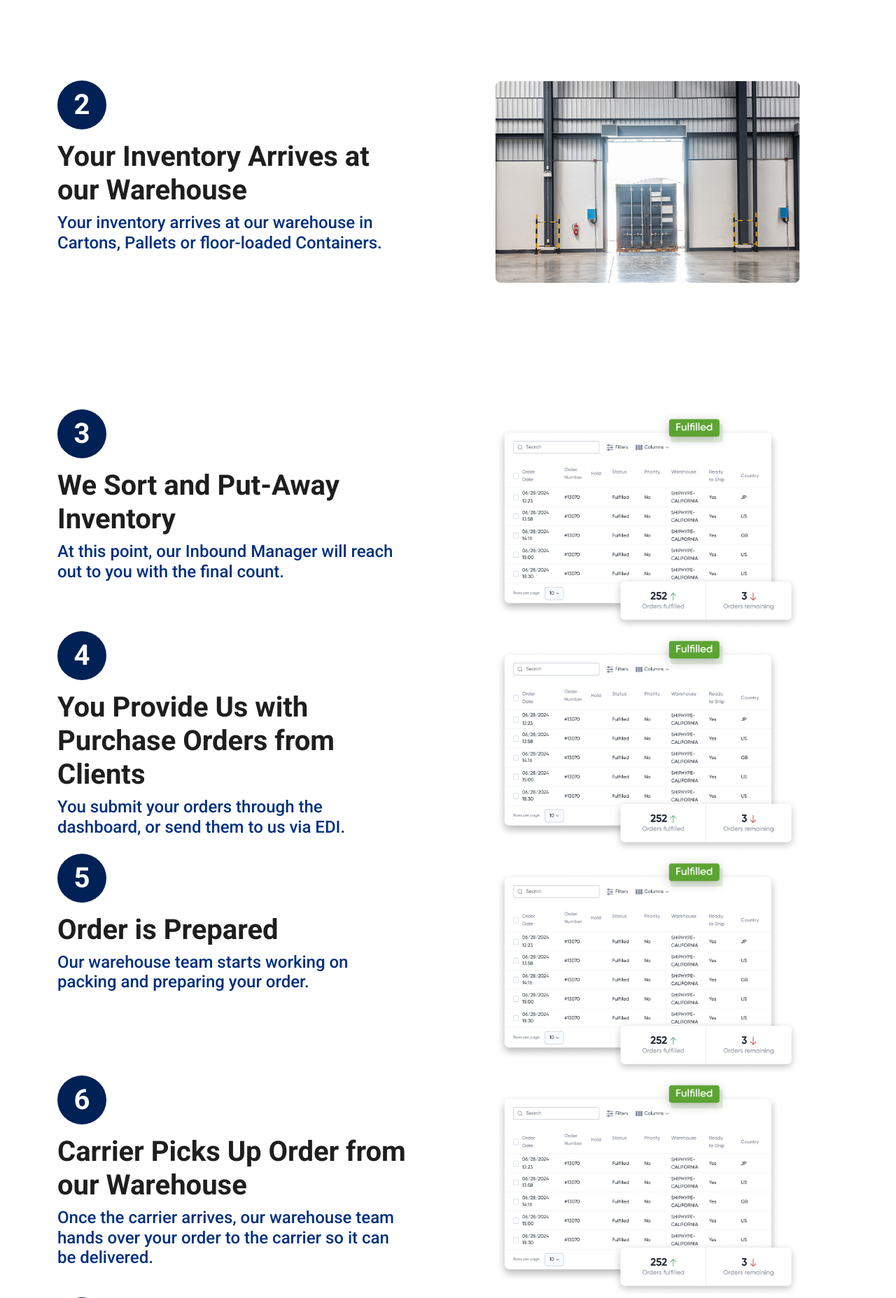
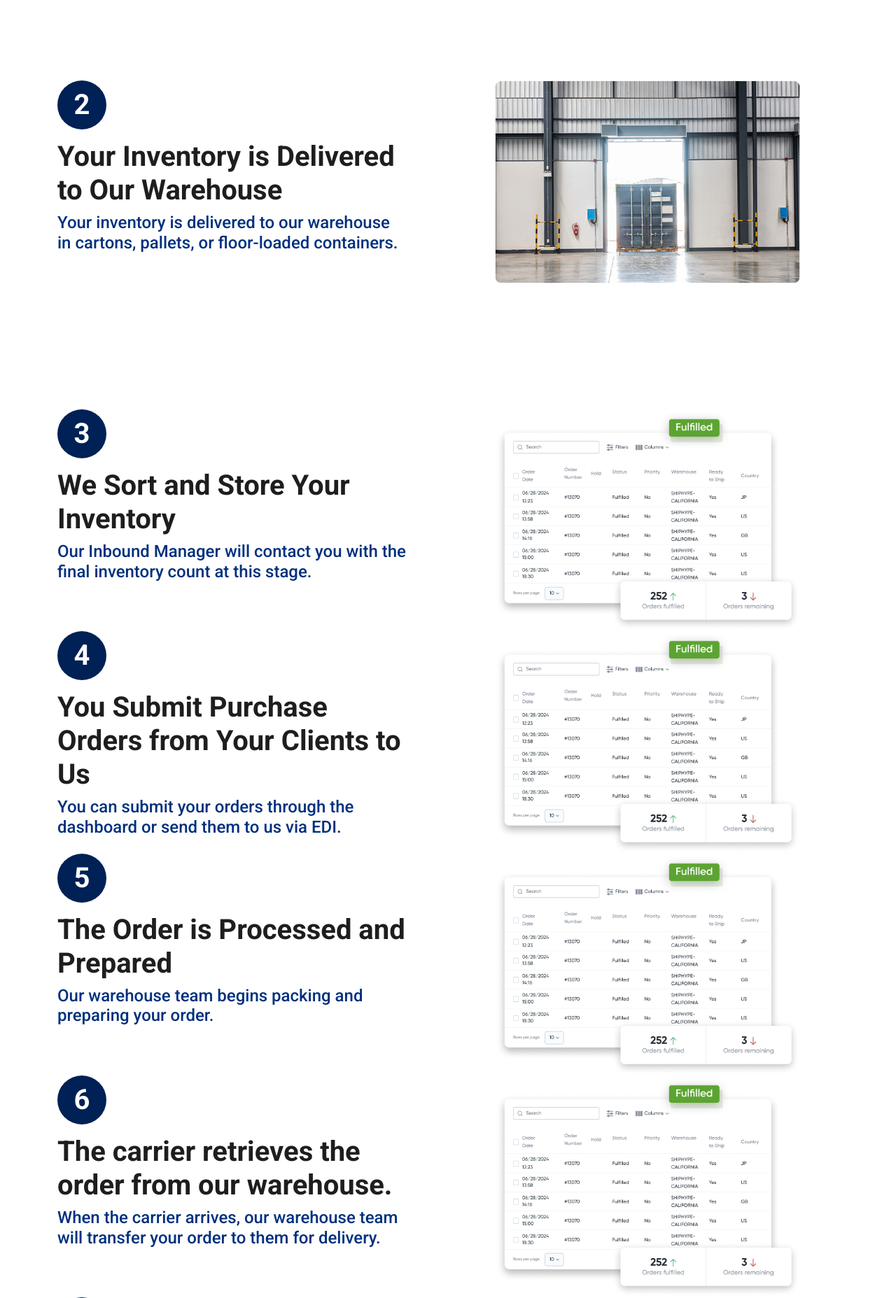
Before and after one commit to chetanrr/fulfillmentninjas.com, a PHP site: page /how-it-works.php in a window 1280 px wide, after a click on "B2B". Shown: the part 1134-2989 px from the top of the page at 70% size. Run offline with PHP 8.4, Linux system fonts and the light colour scheme; some libraries are stand-ins or nearby versions.

Commit message:
rephrase and updated

```diff
--- a/how-it-works.php
+++ b/how-it-works.php
@@ -84,7 +84,7 @@
               </aside>
             </div>
             <div class="col-12 col-lg-6 text-center">
-              <img src="images/order1.png" alt="">
+              <img src="images/sort&put-away.png" alt="">
             </div>
           </div>
           <div class="row mb-0">
@@ -186,8 +186,8 @@
           <div class="row">
             <div class="col-12 col-lg-6 numbered">
               <aside class="pe-0 pe-lg-5">
-                <h1 class="fw-bold">Send Inventory to our Warehouse</h1>
-                <h4 class="text-secondary">You submit the inventory you will be sending to us through our dashboard. This way, our team is expecting your inventory.
+                <h1 class="fw-bold">Ship Inventory to Our Warehouse</h1>
+                <h4 class="text-secondary">Use our dashboard to submit the inventory you plan to send. This ensures our team is prepared to receive it.
                 </h4>
               </aside>
             </div>
@@ -198,8 +198,8 @@
           <div class="row">
             <div class="col-12 col-lg-6 numbered">
               <aside class="pe-0 pe-lg-5">
-                <h1 class="fw-bold">Your Inventory Arrives at our Warehouse</h1>
-                <h4 class="text-secondary">Your inventory arrives at our warehouse in Cartons, Pallets or floor-loaded Containers.</p>
+                <h1 class="fw-bold">Your Inventory is Delivered to Our Warehouse</h1>
+                <h4 class="text-secondary">Your inventory is delivered to our warehouse in cartons, pallets, or floor-loaded containers.</p>
               </aside>
             </div>
             <div class="col-12 col-lg-6 text-center">
@@ -209,8 +209,8 @@
           <div class="row mb-0">
             <div class="col-12 col-lg-6 numbered">
               <aside class="pe-0 pe-lg-5">
-                <h1 class="fw-bold">We Sort and Put-Away Inventory</h1>
-                <h4 class="text-secondary">At this point, our Inbound Manager will reach out to you with the final count.</p>
+                <h1 class="fw-bold">We Sort and Store Your Inventory</h1>
+                <h4 class="text-secondary">Our Inbound Manager will contact you with the final inventory count at this stage.</p>
               </aside>
             </div>
             <div class="col-12 col-lg-6 text-center">
@@ -220,8 +220,8 @@
           <div class="row mb-0">
                 <div class="col-12 col-lg-6 numbered">
                   <aside class="pe-0 pe-lg-5">
-                    <h1 class="fw-bold">You Provide Us with Purchase Orders from Clients</h1>
-                    <h4 class="text-secondary">You submit your orders through the dashboard, or send them to us via EDI.</p>
+                    <h1 class="fw-bold">You Submit Purchase Orders from Your Clients to Us</h1>
+                    <h4 class="text-secondary">You can submit your orders through the dashboard or send them to us via EDI.</p>
                   </aside>
                 </div>
                 <div class="col-12 col-lg-6 text-center">
@@ -231,8 +231,8 @@
               <div class="row mb-0">
                 <div class="col-12 col-lg-6 numbered">
                   <aside class="pe-0 pe-lg-5">
-                    <h1 class="fw-bold">Order is Prepared</h1>
-                    <h4 class="text-secondary">Our warehouse team starts working on packing and preparing your order.</p>
+                    <h1 class="fw-bold">The Order is Processed and Prepared</h1>
+                    <h4 class="text-secondary">Our warehouse team begins packing and preparing your order.</p>
                   </aside>
                 </div>
                 <div class="col-12 col-lg-6 text-center">
@@ -242,8 +242,8 @@
               <div class="row mb-0">
                 <div class="col-12 col-lg-6 numbered">
                   <aside class="pe-0 pe-lg-5">
-                    <h1 class="fw-bold">Carrier Picks Up Order from our Warehouse</h1>
-                    <h4 class="text-secondary">Once the carrier arrives, our warehouse team hands over your order to the carrier so it can be delivered.</p>
+                    <h1 class="fw-bold">The carrier retrieves the order from our warehouse.</h1>
+                    <h4 class="text-secondary">When the carrier arrives, our warehouse team will transfer your order to them for delivery.</p>
                   </aside>
                 </div>
                 <div class="col-12 col-lg-6 text-center">
@@ -253,8 +253,8 @@
               <div class="row mb-0">
                 <div class="col-12 col-lg-6 numbered">
                   <aside class="pe-0 pe-lg-5">
-                    <h1 class="fw-bold">Order Delivered</h1>
-                    <h4 class="text-secondary">The order arrives at your Client/Retailer.</p>
+                    <h1 class="fw-bold">Order Successfully Delivered</h1>
+                    <h4 class="text-secondary">The order is delivered to your client/retailer.</p>
                   </aside>
                 </div>
                 <div class="col-12 col-lg-6 text-center">
@@ -270,8 +270,8 @@
           <div class="row">
             <div class="col-12 col-lg-6 numbered">
               <aside class="pe-0 pe-lg-5">
-                <h1 class="fw-bold">Send Inventory to our Warehouse</h1>
-                <h4 class="text-secondary">You submit the inventory you will be sending to us through our dashboard. This way, our team is expecting your inventory.
+                <h1 class="fw-bold">Ship your inventory to our warehouse.</h1>
+                <h4 class="text-secondary">You provide details of the inventory you're sending through our dashboard, so our team can be prepared to receive it.
                 </h4>
               </aside>
             </div>
@@ -282,8 +282,8 @@
           <div class="row">
             <div class="col-12 col-lg-6 numbered">
               <aside class="pe-0 pe-lg-5">
-                <h1 class="fw-bold">Your Inventory Arrives at our Warehouse & You Are Notified</h1>
-                <h4 class="text-secondary">Your inventory arrives at our warehouse in Cartons, Pallets or floor-loaded Containers.</p>
+                <h1 class="fw-bold">Your inventory arrives at our warehouse, and you will be notified.</h1>
+                <h4 class="text-secondary">Your inventory is delivered to our warehouse in cartons, pallets, or floor-loaded containers.</p>
               </aside>
             </div>
             <div class="col-12 col-lg-6 text-center">
@@ -293,8 +293,8 @@
           <div class="row mb-0">
             <div class="col-12 col-lg-6 numbered">
               <aside class="pe-0 pe-lg-5">
-                <h1 class="fw-bold">We Sort and Put-Away Inventory</h1>
-                <h4 class="text-secondary">At this point, our Inbound Manager will reach out to you with the final count.</p>
+                <h1 class="fw-bold">We organize and store your inventory.</h1>
+                <h4 class="text-secondary">At this stage, our Inbound Manager will contact you with the final inventory count.</p>
               </aside>
             </div>
             <div class="col-12 col-lg-6 text-center">
@@ -304,8 +304,8 @@
           <div class="row mb-0">
             <div class="col-12 col-lg-6 numbered">
               <aside class="pe-0 pe-lg-5">
-                <h1 class="fw-bold">We Do Prep Work (if required)</h1>
-                <h4 class="text-secondary">If you need us to do any prep work, such as FNSKU labelling, polybagging, or anything else, we can do it.</p>
+                <h1 class="fw-bold">We handle the preparation work (if needed).</h1>
+                <h4 class="text-secondary">If you require any prep work, such as FNSKU labeling, polybagging, or other tasks, we can take care of it.</p>
               </aside>
             </div>
             <div class="col-12 col-lg-6 text-center">
```
Also changed, not shown: images/sort&put-away.png (added).
